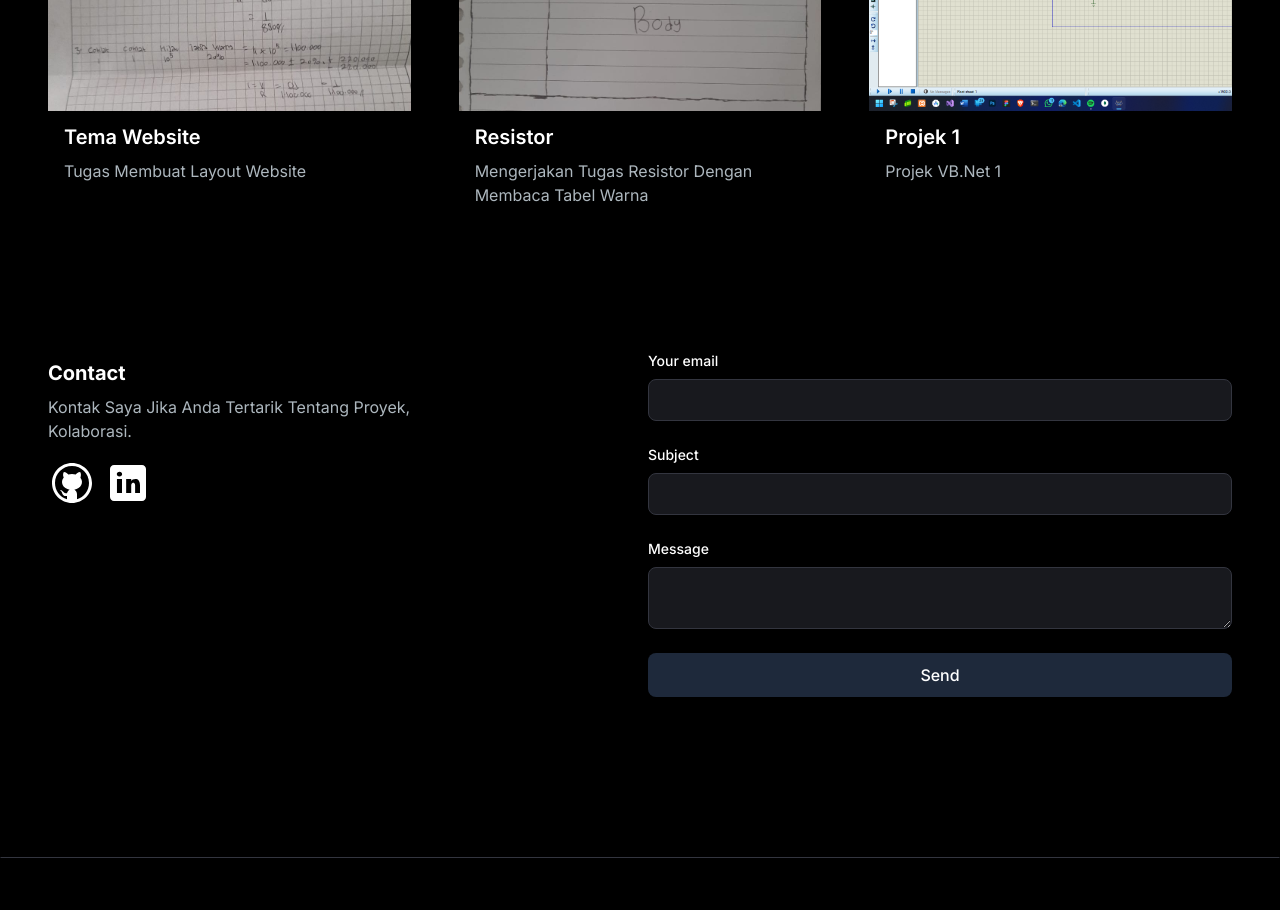
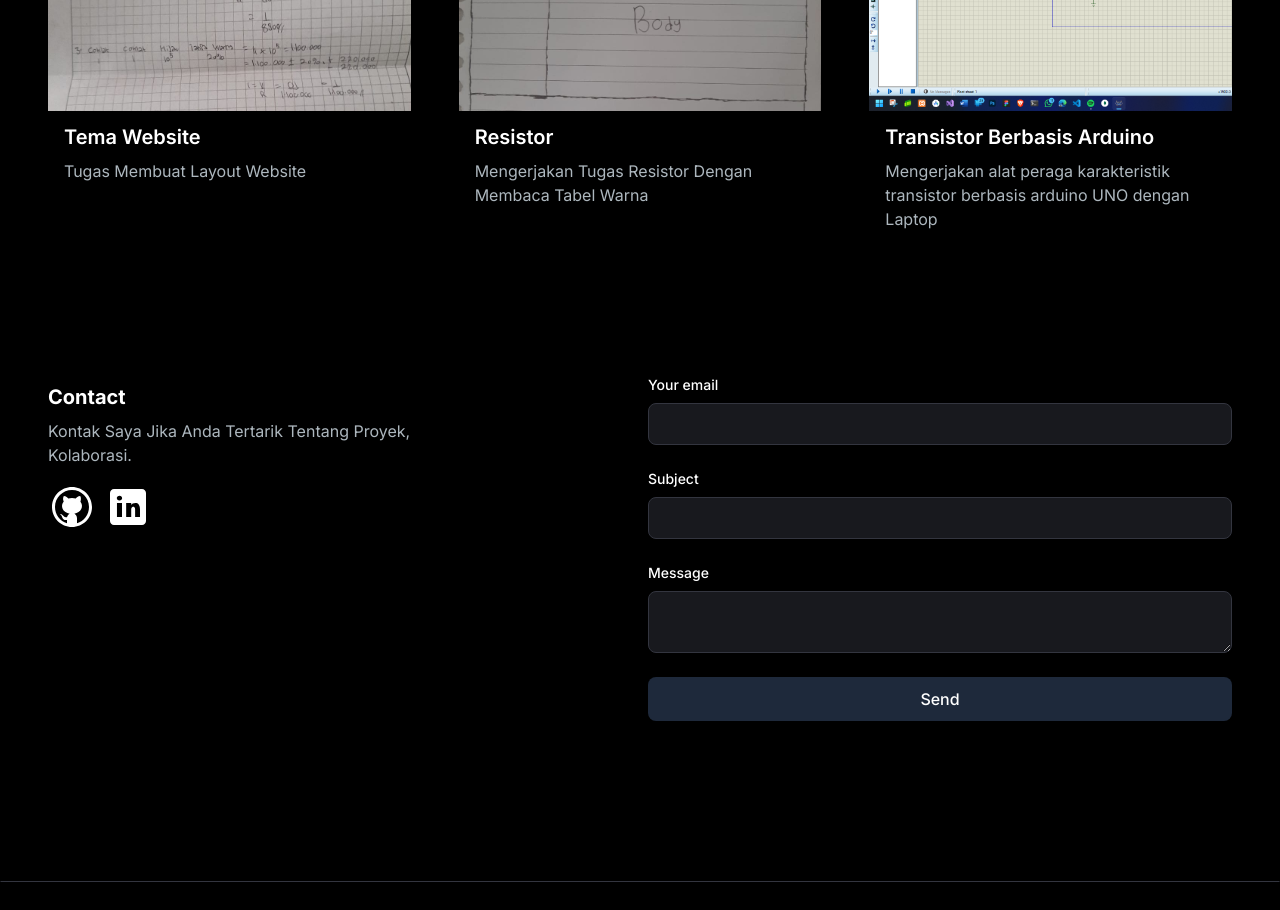
Before and after one commit to AbrarWahid/websiteabrar, a Next.js app: page / in a window 1280 px wide. Shown: the part 1680-2590 px from the top of the page. Built offline with nearby package versions, Linux system fonts and the light colour scheme.

Commit message:
Update ProjectsSection.jsx

```diff
--- a/src/app/components/ProjectsSection.jsx
+++ b/src/app/components/ProjectsSection.jsx
@@ -26,8 +26,8 @@ const projectsData = [
   },
   {
     id: 3,
-    title: "Projek 1",
-    description: "Projek VB.Net 1",
+    title: "Transistor Berbasis Arduino",
+    description: "Mengerjakan alat peraga karakteristik transistor berbasis arduino UNO dengan Laptop",
     image: "/images/projects/3.png",
     tag: ["All", "Web"],
     gitUrl: "/",
```
